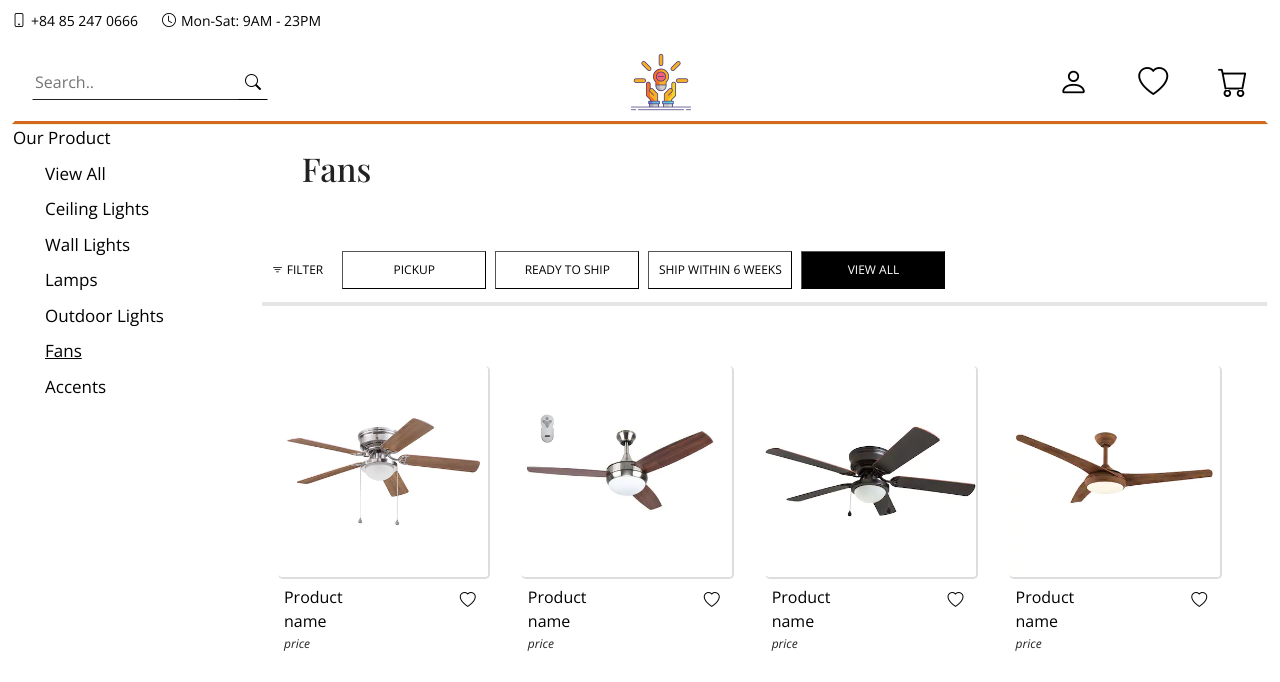
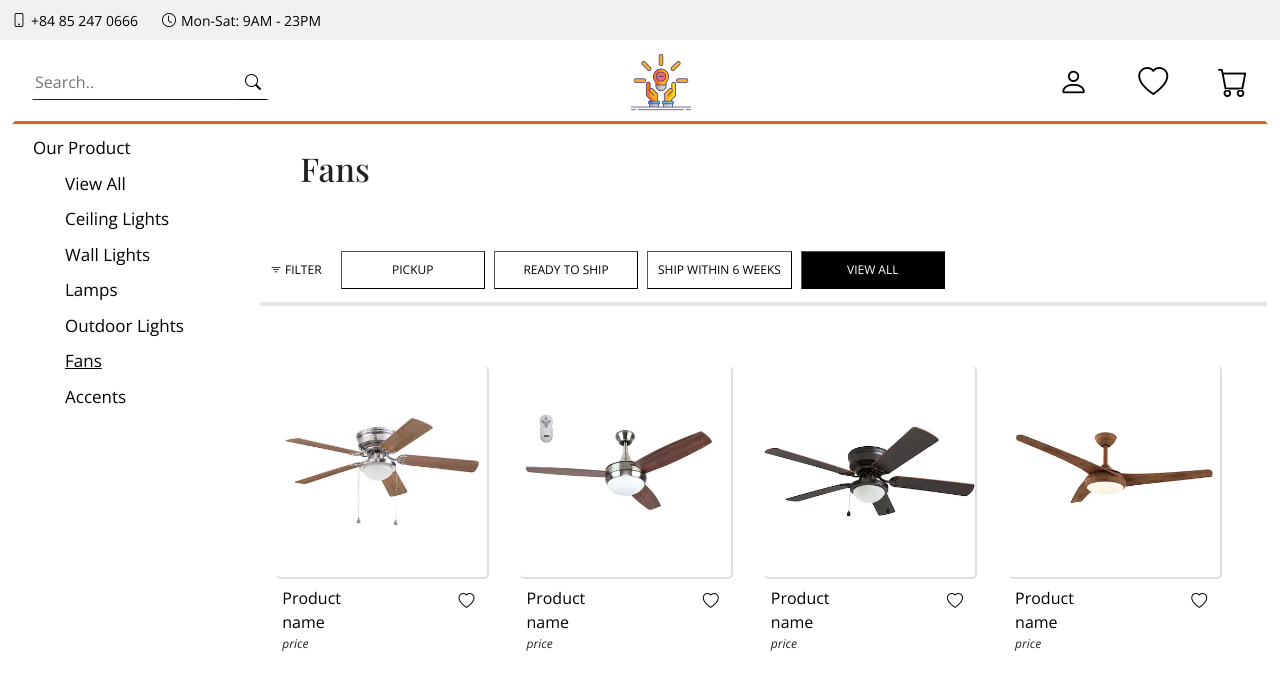
Before and after one commit to ng-hoangnam/E-PROJECT-1, a PHP site: page /fans.html in a window 1280 px wide. Shown: the top 682 px of the page. Run offline with PHP 8.4, Linux system fonts and the light colour scheme; some web fonts are replaced.

Commit message:
fix navbar

```diff
--- a/assets/css/stylemenu.css
+++ b/assets/css/stylemenu.css
@@ -2,10 +2,12 @@
 .container a:hover{
     text-decoration: underline !important;
 }
-
+#topbar{
+    background: #f1f1f1;
+}
 .lstproduct{
     width: 20%;
-    padding-right: 50px;
+    padding: 10px 20px 0px 20px;
     border-width: 1px;
     height: 317px;
 }
```
Also changed, not shown: templates/main-content.php (+0 -18 lines).
